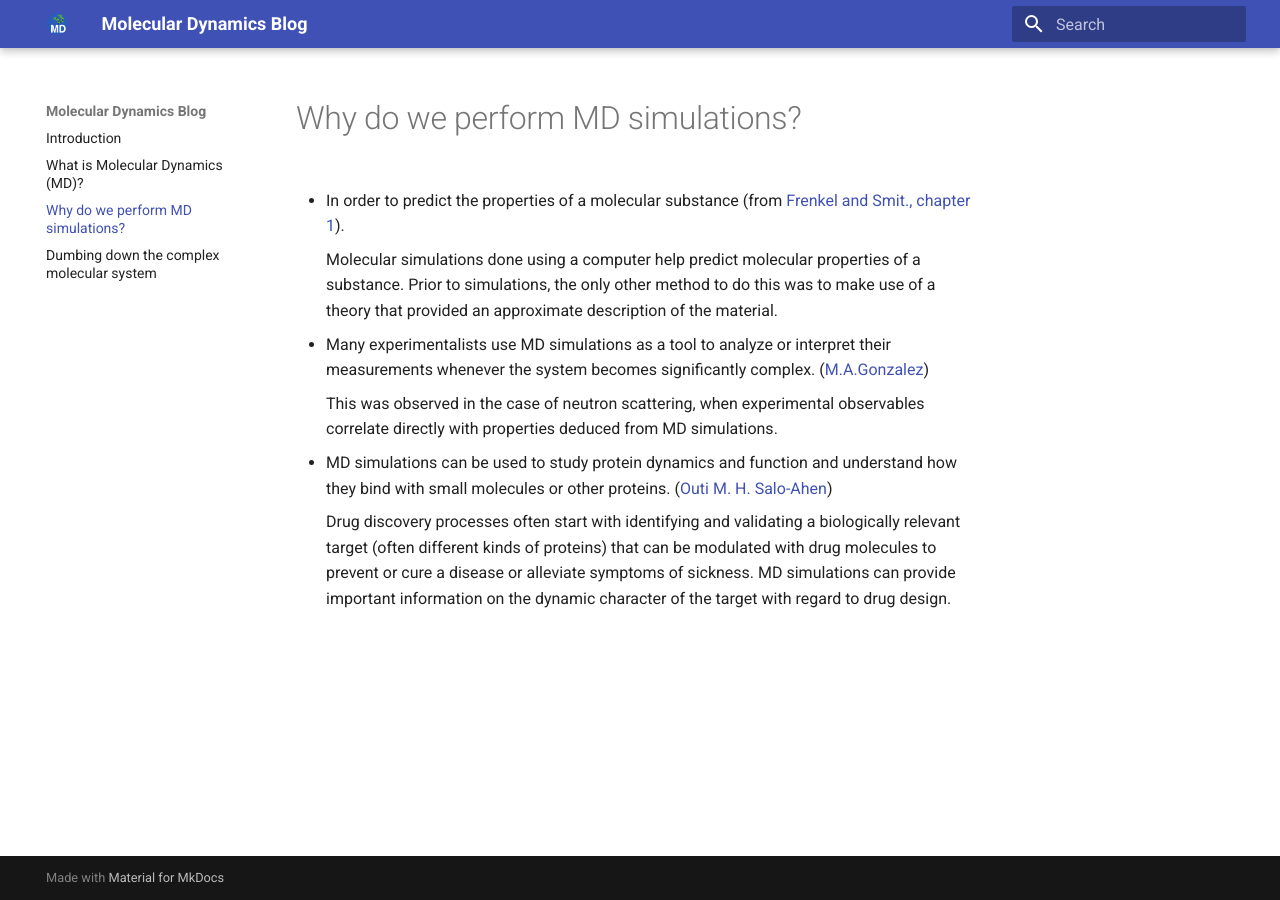
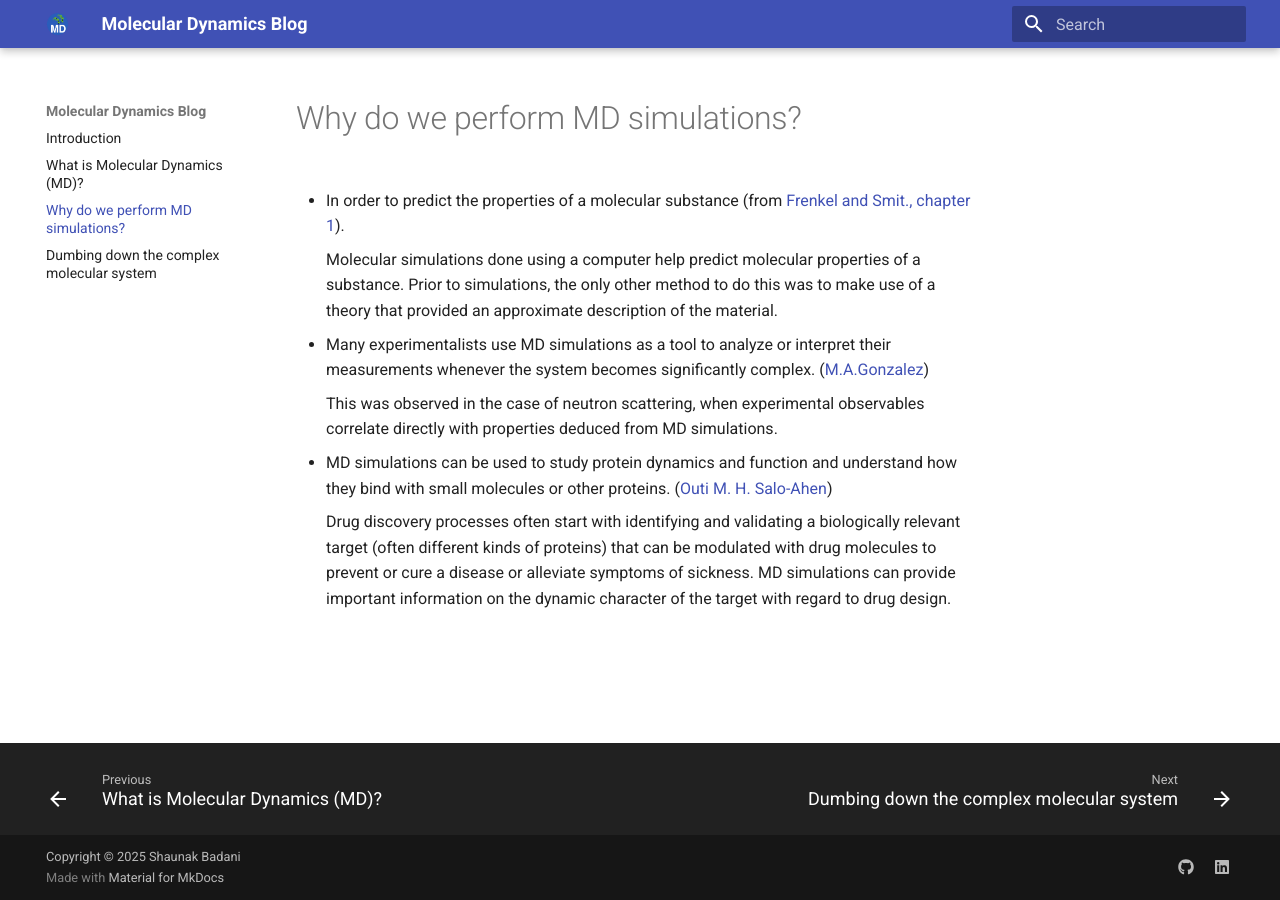
Before and after one commit to shaunak-badani/MDBlog, an MkDocs documentation site: the page built from docs/2.The-Why.md, in a window 1280 px wide. Built offline with MkDocs 1.6.1 and Material for MkDocs 9.7.7, drawn with Linux system fonts in a browser that asks for light colours.

Commit message:
Added footer, fixed some grammer, and added copyright and personal links

```diff
--- a/mkdocs.yml
+++ b/mkdocs.yml
@@ -5,6 +5,18 @@ site_url: https://shaunak-badani.github.io/MDBlog
 theme:
   name: material
   logo: assets/md_scenario_icon.png
+  features:
+    - navigation.footer
+
+extra:
+  social:
+    - icon: fontawesome/brands/github
+      link: https://github.com/shaunak-badani
+    - icon: fontawesome/brands/linkedin
+      link: https://www.linkedin.com/in/shaunak-badani-b70b88176/
+
+copyright: Copyright &copy; 2025 Shaunak Badani
+
 
 markdown_extensions:
   - pymdownx.arithmatex:
```
Also changed, not shown: docs/3.Dumbing-it-down.md (+45 -12 lines), 2 other files.
